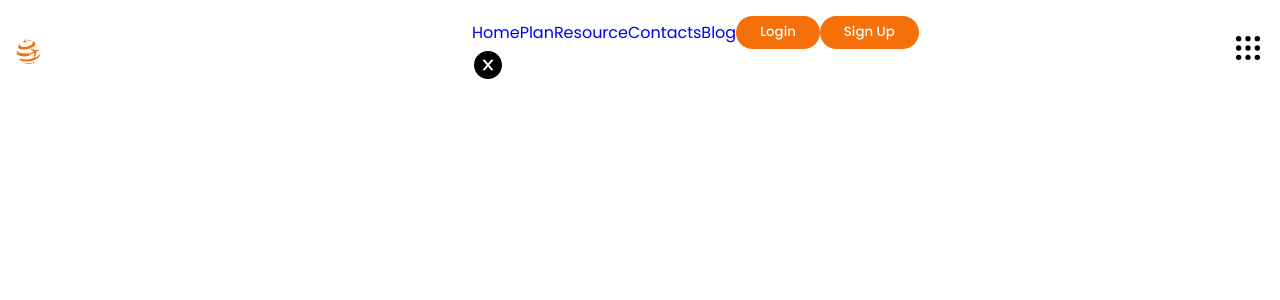
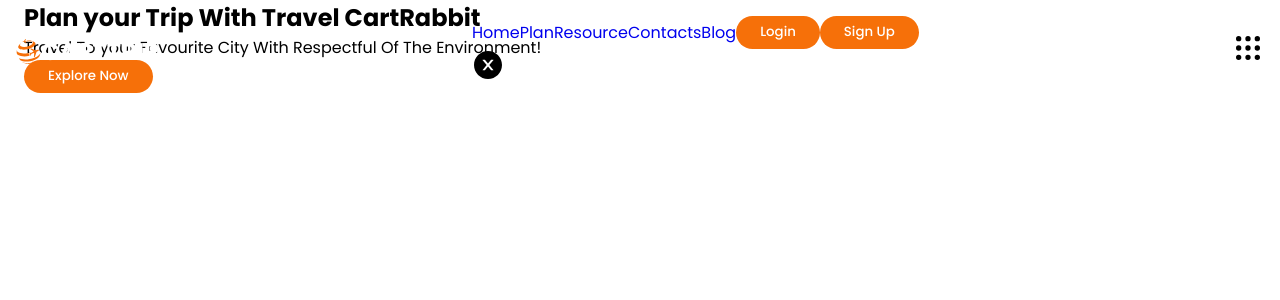
Before and after one commit to Sriram-developer/Trip-planner, a React (Create React App) app: page / in a window 1280 px wide. Shown: the top 300 px of the page. Built offline with nearby package versions, Linux system fonts and the light colour scheme.

Commit message:
Add Explore button

```diff
--- a/src/App.js
+++ b/src/App.js
@@ -13,8 +13,8 @@ const App = () => {
   return (
     <>
     <Navbar/>
-    {/*<Home/>
-    <Popular/>
+    <Home/>
+   {/*<Popular/>
     <Offer/>
     <About/>
     <Blog/>
--- a/src/Components/Home/Home.jsx
+++ b/src/Components/Home/Home.jsx
@@ -3,7 +3,21 @@ import './home.css'
 
 const Home = () => {
   return (
-    <div>Home</div>
+    <section className='home'>
+      <div className="secContainer container">
+      <div className="homeText">
+        <h1 className="title">
+          Plan your Trip With Travel CartRabbit
+        </h1>
+        <p className='subTitle'>
+          Travel To your Favourite City With Respectful Of The Environment!
+        </p>
+        <button className='btn'>
+          <a href="#">Explore Now</a>
+        </button>
+      </div>
+      </div>
+    </section>
   )
 }
 
--- a/src/Components/Home/home.css
+++ b/src/Components/Home/home.css
@@ -1 +1,12 @@
-/*# sourceMappingURL=home.css.map */
+/* colors */
+:root {
+  --PrimaryColor: hsl(26, 93%, 50%);
+  --HoverColor: hsl(26, 98%, 42%);
+  --whiteColor: hsl(0, 0%, 100%);
+  --blackColor: hsl(0, 0%, 18%);
+  --textColor: hsl(248, 1%, 48%);
+  --whiteColorDeam: hsl(0, 0%, 93%);
+  --greyBg: hsl(0, 2%, 83%);
+  --greyText: rgb(190, 190, 190);
+  --inputColor: hsl(330, 12%, 97%);
+}/*# sourceMappingURL=home.css.map */
--- a/src/Components/Home/home.scss
+++ b/src/Components/Home/home.scss
@@ -0,0 +1,12 @@
+/* colors */
+:root{
+    --PrimaryColor: hsl(26, 93%, 50%);
+    --HoverColor: hsl(26, 98%, 42%);
+    --whiteColor: hsl(0, 0%, 100%);
+    --blackColor: hsl(0, 0%, 18%);
+    --textColor: hsl(248, 1%, 48%);
+    --whiteColorDeam: hsl(0, 0%, 93%);
+    --greyBg: hsl(0, 2%, 83%);
+    --greyText: rgb(190, 190, 190);
+    --inputColor: hsl(330, 12%, 97%);
+  }
--- a/src/Components/Navbar/Navbar.jsx
+++ b/src/Components/Navbar/Navbar.jsx
@@ -7,7 +7,16 @@ import {TbGridDots} from 'react-icons/tb'
 
 
 const Navbar = () => {
-  const [active, setActive] = useState("")
+  // to toggle and open navbar
+  const [active, setActive] = useState('navBar')
+  const showNav =()=>{
+    setActive('navBar activeNavbar')
+  }
+
+  // to remove navbar
+ const removeNav =()=>{
+    setActive('navBar')
+  }
   return (
     <section className='navBarSection'>
       <div className='header'>
@@ -19,7 +28,7 @@ const Navbar = () => {
         </a>
       </div>
 
-      <div className="navBar">
+      <div className={active}>
         <ul className="navLists flex">
 
           <li className="navItem">
@@ -52,11 +61,11 @@ const Navbar = () => {
             </button>
           </div>
         </ul>
-        <div className="closeNavbar">
+        <div onClick ={removeNav} className="closeNavbar">
           <AiFillCloseCircle className='icon'/>
         </div>
       </div>
-      <div className="toogleNavbar">
+      <div onClick ={showNav} className="toogleNavbar">
       <TbGridDots className="icon"/>
       </div>
       </div>
--- a/src/Components/Navbar/navbar.css
+++ b/src/Components/Navbar/navbar.css
@@ -1,12 +1,3 @@
-@import url("https://fonts.googleapis.com/css2?family=Poppins:wght@300;400;500;600;700&display=swap");
-* {
-  padding: 0;
-  margin: 0;
-  box-sizing: border-box;
-  font-family: "Poppins", sans-serif;
-  transition: 0.3s ease;
-}
-
 /* colors */
 :root {
   --PrimaryColor: hsl(26, 93%, 50%);
@@ -50,7 +41,7 @@
     padding: 1rem;
     width: 100%;
     top: 0%;
-    left: 0%;
+    left: -500%;
     box-shadow: 0 2px 4px rgba(209, 209, 209, 0.904);
     transition: 0.5s ease;
     z-index: 1000;
@@ -107,4 +98,7 @@
   .navBarSection .header .navBar .closeNavbar:hover .icon {
     color: var(--HoverColor);
   }
+  .navBarSection .header .activeNavbar {
+    left: 0%;
+  }
 }/*# sourceMappingURL=navbar.css.map */
```
Also changed, not shown: 2 other files (tests, documents, lock files or other folders).
